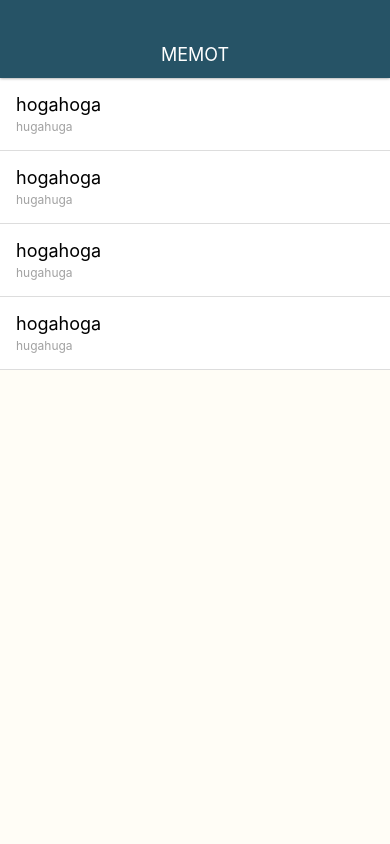
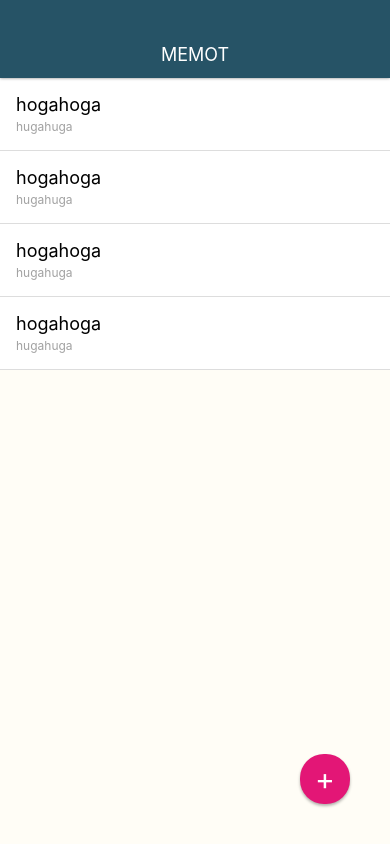
Before and after one commit to shojikiseki/MemoApp, a React Native app: screen / in a window 390 px wide. Built offline with nearby package versions, Linux system fonts and the light colour scheme.

Commit message:
ボタンの構造化とスタイリング

```diff
--- a/App.js
+++ b/App.js
@@ -32,6 +32,10 @@
             <Text style={styles.memoTitle}>hogahoga</Text>
             <Text style={styles.memoDate}>hugahuga</Text>
           </View>
+        </View>
+
+        <View style={styles.memoAddButton}>
+          <Text style={styles.memoAddButtonTitle}>+</Text>
         </View>
 
       </View>
@@ -85,4 +89,24 @@
     fontSize: 12,
     color: '#a2a2a2',
   },
+  memoAddButton: {
+    position: 'absolute',
+    bottom: 40,
+    right: 40,
+    height: 50,
+    width: 50,
+    backgroundColor: '#e31676',
+    borderRadius: 24,
+    justifyContent: 'center',
+    alignItems: 'center',
+    shadowColor: '#000',
+    shadowOffset: { width: 0, height: 2 },
+    shadowOpacity: 0.3,
+    shadowRadius: 3,
+  },
+  memoAddButtonTitle: {
+    fontSize: 30,
+    lineHeight: 30,
+    color: '#fff',
+  },
 });
```
